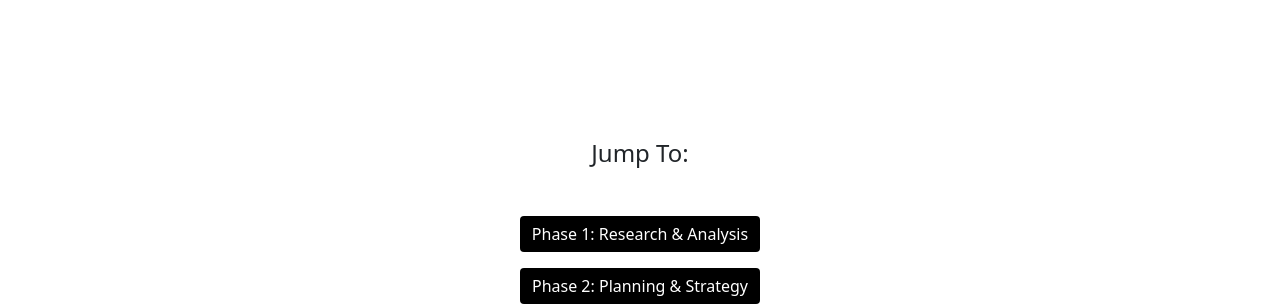
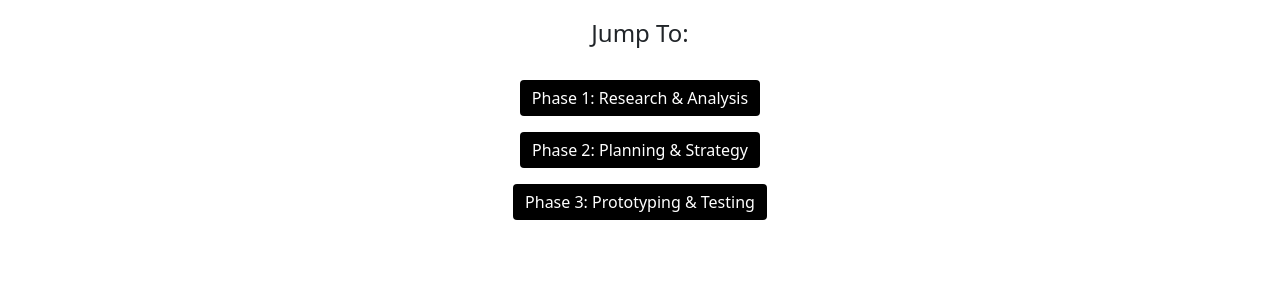
Before and after one commit to NosnahmiT/Portfolio, a plain HTML site: page WebsiteRedesign.html in a window 1280 px wide. Shown: the part 644-952 px from the top of the page. Drawn offline with nearby package versions, Linux system fonts and the light colour scheme; files whose address does not match are found by name.

Commit message:
Update Jump To

```diff
--- a/WebsiteRedesign.html
+++ b/WebsiteRedesign.html
@@ -42,7 +42,7 @@
 
   <!-- Intro Section -->
   <section id="intro">
-    <div class="container-lg">
+    <div class="container-lg mb-4">
       <div class="justify-content-center align-items-center">
         <div class="image-container">
           <img src="Images/Before&after.png" class="img-fluid" alt="Before & After">
@@ -53,13 +53,10 @@
         </h1>
       </div>
     </div>
-  </section>
-
-  <section class="navigation-buttons py-3">
-    <h4 class="text-center">
-      <div class="mb-4 j">Jump To:</div>
-    </h4>
     <div class="container text-center">
+      <h4 class="text-center mt-3">
+        <div">Jump To:</div>
+      </h4>
         <div class="card-body d-flex flex-column align-items-center">
           <a href="#Phase1" class="btn custom-btn my-2">Phase 1: Research & Analysis</a>
           <a href="#Phase2" class="btn custom-btn my-2">Phase 2: Planning & Strategy</a>
```
